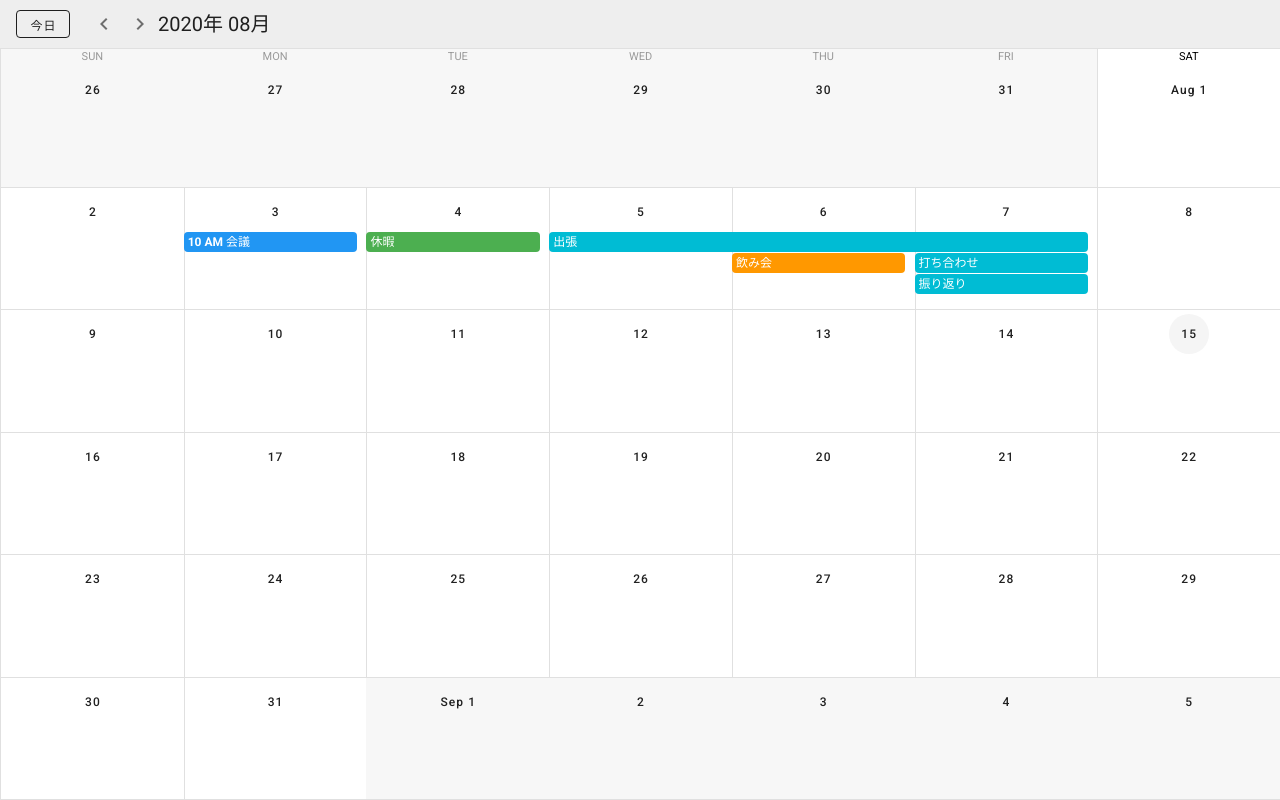
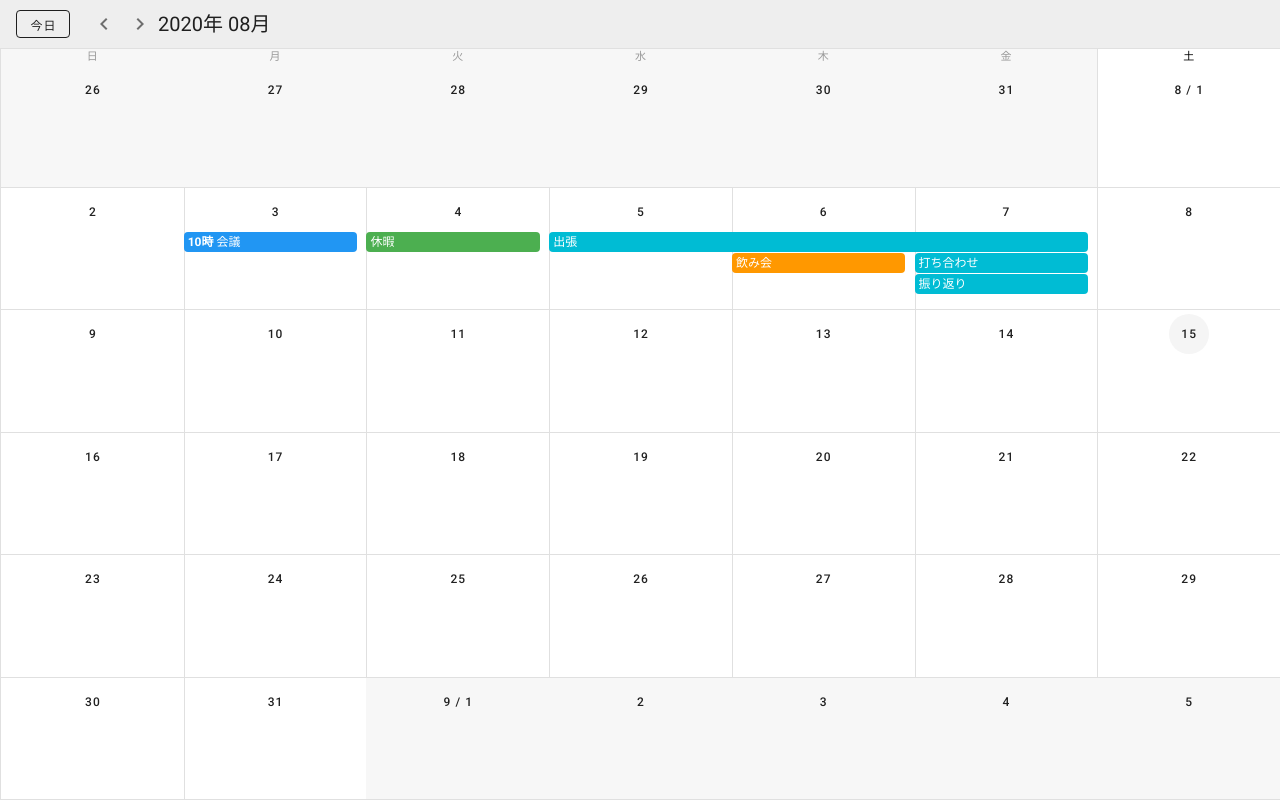
Before and after one commit to youichiro/vuetify-calendar-sample, a Vue app: page / in a window 1280 px wide. Built offline with nearby package versions, Linux system fonts and the light colour scheme.

Commit message:
日本語表示

```diff
--- a/src/components/Calendar.vue
+++ b/src/components/Calendar.vue
@@ -19,6 +19,9 @@
         type="month"
         :events="events"
         :event-color="getEventColor"
+        locale="ja-jp"
+        :day-format="timestamp => new Date(timestamp.date).getDate()"
+        :month-format="timestamp => (new Date(timestamp.date).getMonth() + 1) + ' /'"
         @change="getEvents"
       ></v-calendar>
     </v-sheet>
```
